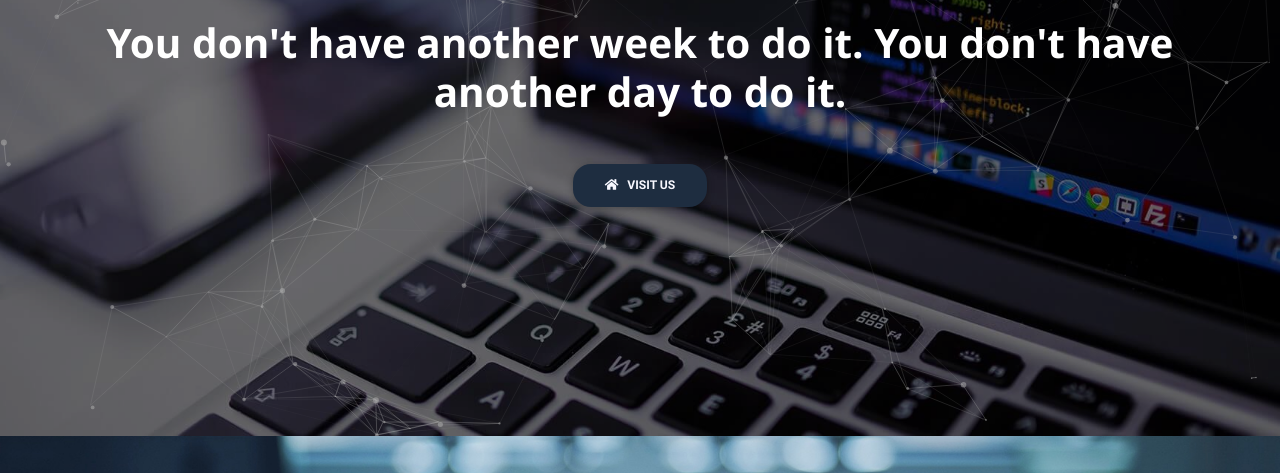
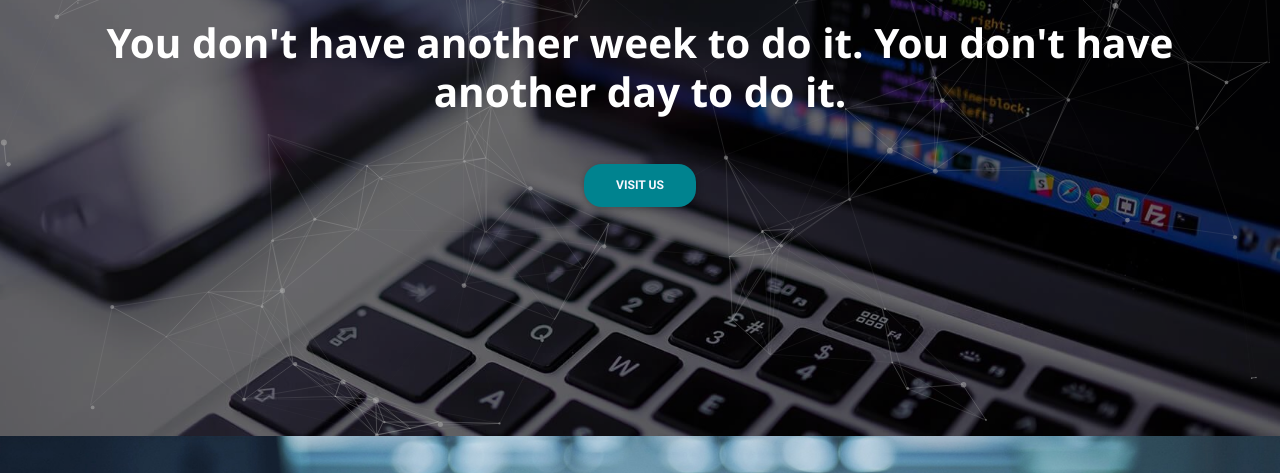
Before and after one commit to mavhungu/friendly-octo-carnival, a website: page index.html in a window 1280 px wide. Shown: the part 364-837 px from the top of the page. Drawn offline with nearby package versions, Linux system fonts and the light colour scheme.

Commit message:
icon out on visit us

```diff
--- a/css/style.css
+++ b/css/style.css
@@ -12,7 +12,7 @@ body,
 .white-text a{
 
     margin-top: 25px;
-    background: #1e2d40;
+
     color: ghostwhite;
     font-weight: bold;
     border-radius: 18px;
--- a/index.html
+++ b/index.html
@@ -73,8 +73,8 @@
 
                             <h4 class="subtext-header mt-2 mb-4">You don't have another week to do it. You don't have another day to do it.</h4>
 
-                            <a href="contact.html" class="btn" id="contact_btn">
-                                <i class="fa fa-home"></i> Visit us
+                            <a href="contact.html" class="btn cyan darken-3" id="contact_btn">
+                                Visit us
                             </a>
                         </div>
                     </div>
```
